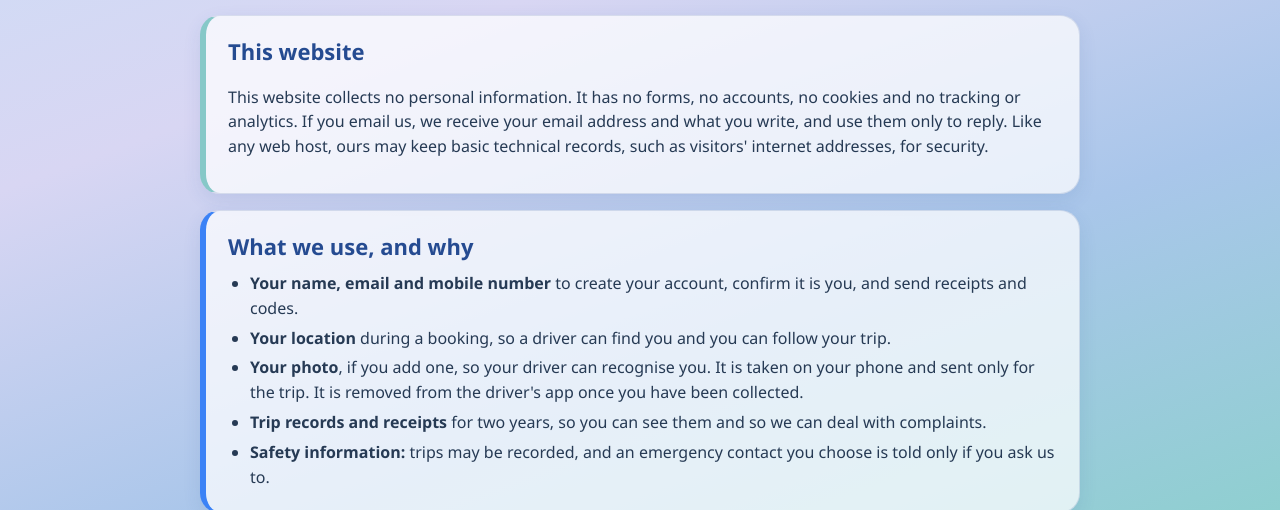
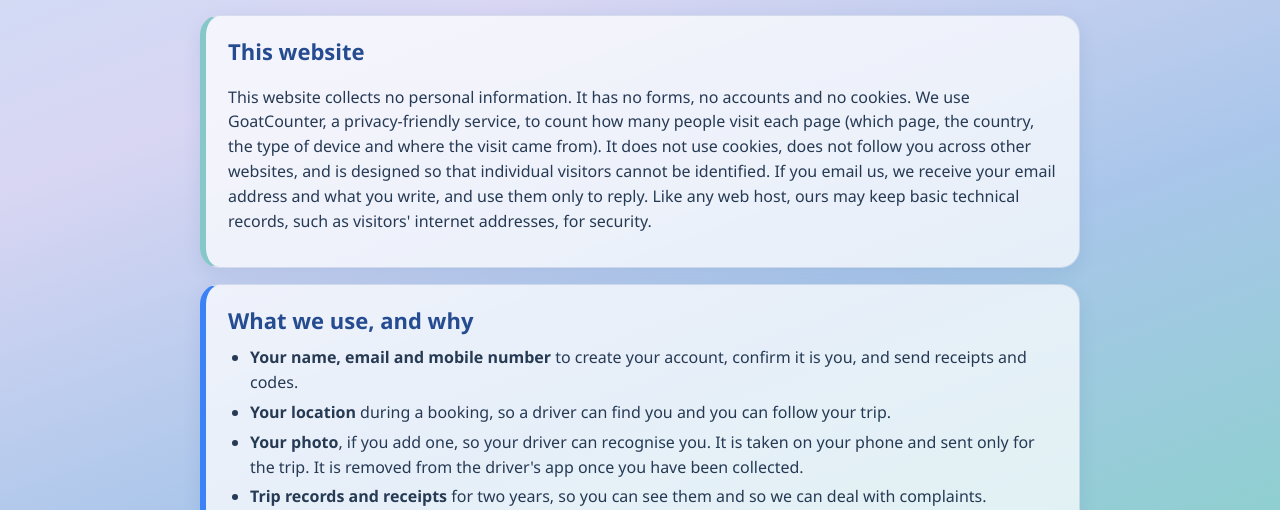
Before and after one commit to dailogan79/clarity-website, a plain HTML site: page privacy.html in a window 1280 px wide. Shown: the part 290-800 px from the top of the page. Drawn offline with Linux system fonts and the light colour scheme.

Commit message:
Website update
Co-Authored-By: Claude Sonnet 5.5 <noreply@anthropic.com>

```diff
--- a/privacy.html
+++ b/privacy.html
@@ -26,7 +26,7 @@
 
   <div class="card teal">
     <h2>This website</h2>
-    <p>This website collects no personal information. It has no forms, no accounts, no cookies and no tracking or analytics. If you email us, we receive your email address and what you write, and use them only to reply. Like any web host, ours may keep basic technical records, such as visitors' internet addresses, for security.</p>
+    <p>This website collects no personal information. It has no forms, no accounts and no cookies. We use GoatCounter, a privacy-friendly service, to count how many people visit each page (which page, the country, the type of device and where the visit came from). It does not use cookies, does not follow you across other websites, and is designed so that individual visitors cannot be identified. If you email us, we receive your email address and what you write, and use them only to reply. Like any web host, ours may keep basic technical records, such as visitors' internet addresses, for security.</p>
   </div>
 
   <div class="card">
@@ -67,5 +67,6 @@
   <p>Clarity Cabs UK is setting up a taxi booking service for Swansea, 9 Tawe View Crescent, Morriston, Swansea SA6 6HD.</p>
   <p>App, website and backend built with Claude, an AI assistant made by Anthropic.</p>
 </div></footer>
+<script data-goatcounter="https://claritycabs.goatcounter.com/count" async src="https://gc.zgo.at/count.js"></script>
 </body>
 </html>
```
Also changed, not shown: cancellations.html (+1 -0 lines), contact.html (+1 -0 lines), drivers.html (+1 -0 lines), fares.html (+1 -0 lines), filters.html (+1 -0 lines), index.html (+1 -0 lines), passengers.html (+1 -0 lines), safety.html (+1 -0 lines), terms.html (+1 -0 lines).
